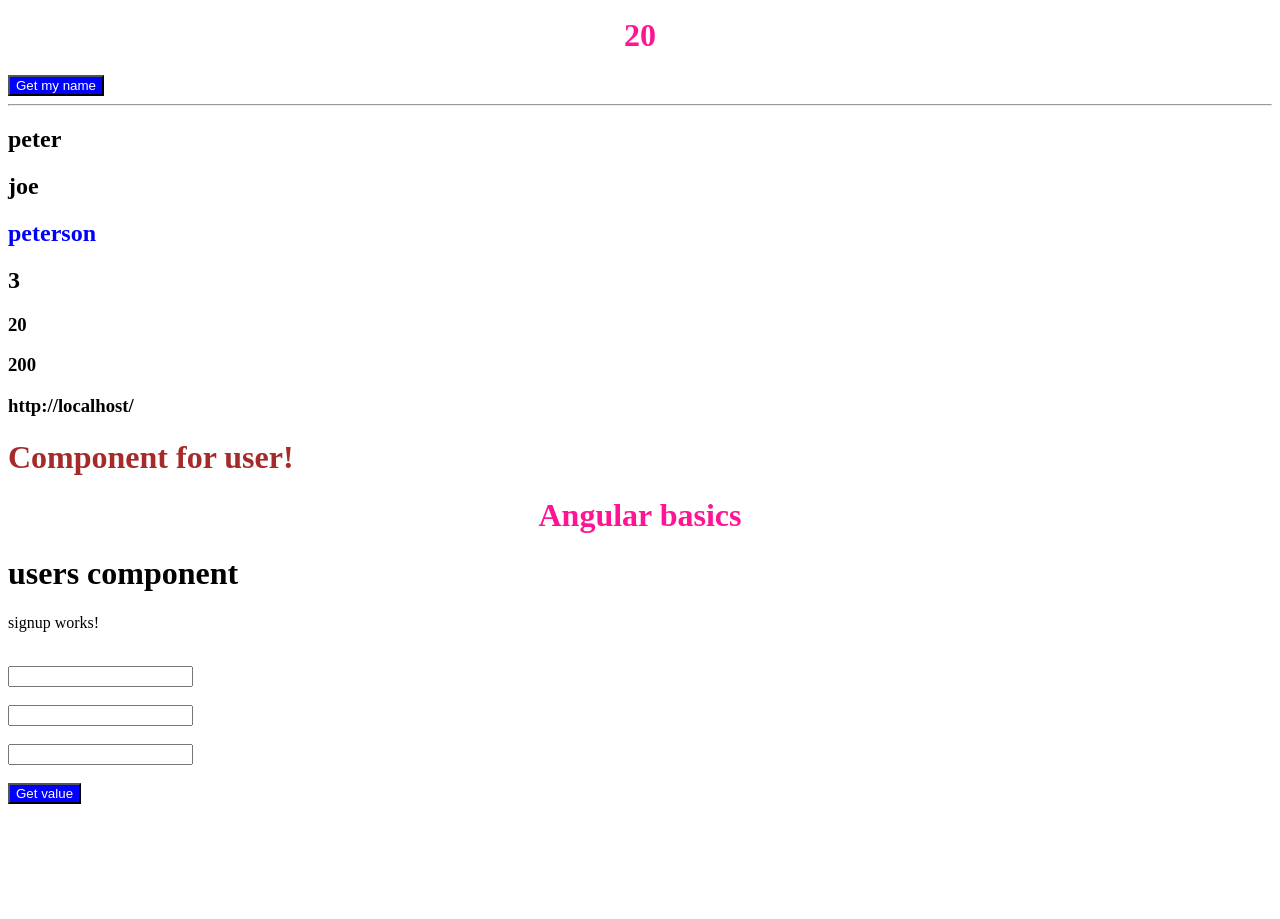
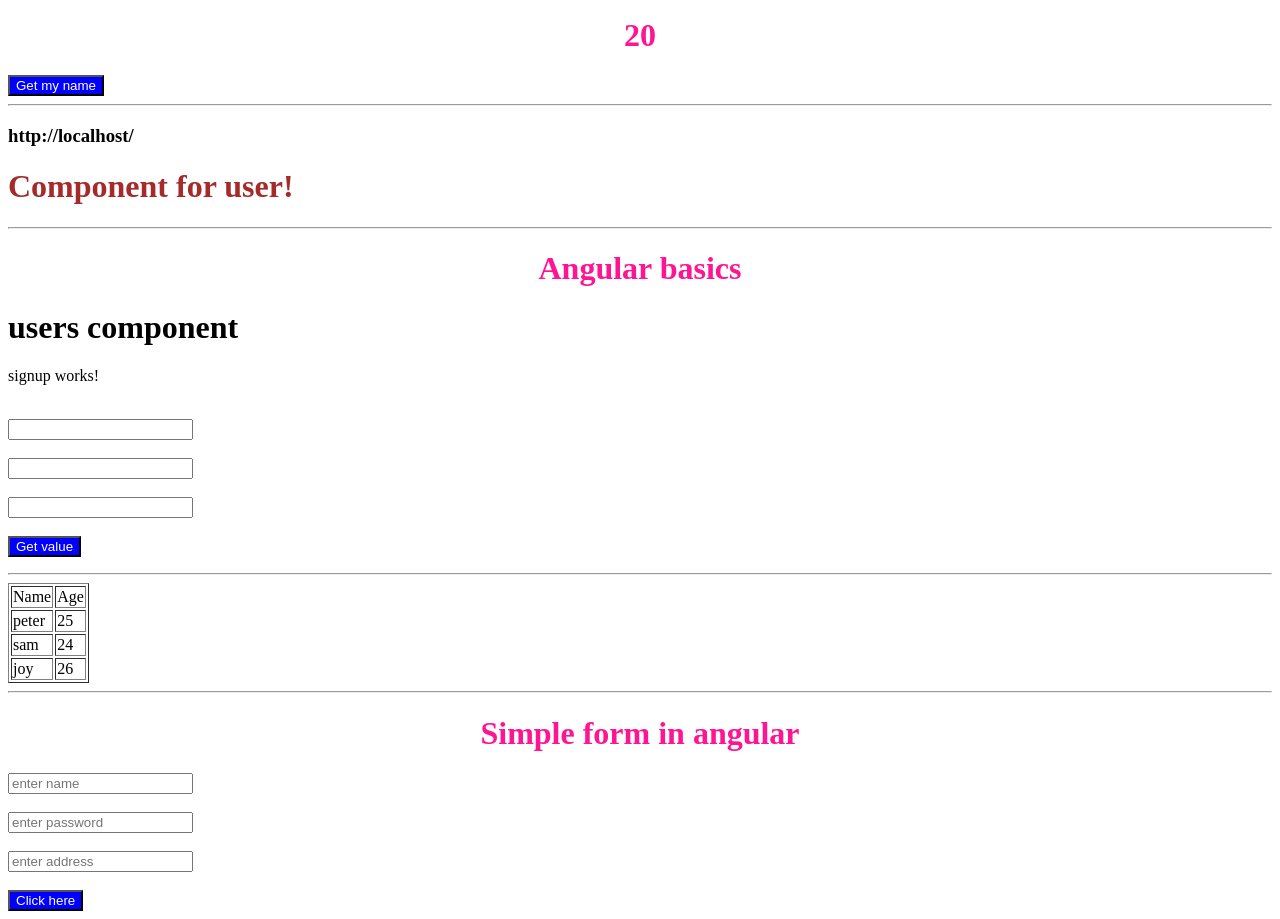
Before and after one commit to ojhal/Angular-basics, an Angular app: page / in a window 1280 px wide. Shown: the part 180-1099 px from the top of the page. Before the commit the page ends 1000 px from the top, so only its background shows below. Built offline with nearby package versions, Linux system fonts and the light colour scheme.

Commit message:
create a form

```diff
--- a/src/app/app.component.html
+++ b/src/app/app.component.html
@@ -6,15 +6,16 @@
 <h1>{{obj.age}}</h1>
 <button (click)="getName()">Get my name</button>
 <hr />
-<h2>{{arr[0]}}</h2>
+<!-- <h2>{{arr[0]}}</h2>
 <h2>{{arr[1]}}</h2>
 <h2 style="color: blue;">{{arr[2]}}</h2>
 <h2>{{arr.length}}</h2>
 <h3>{{10+10}}</h3>
 
-<h3>{{a+b}}</h3>
+<h3>{{a+b}}</h3> -->
 <h3>{{siteUrl}}</h3>
 <app-user-list></app-user-list>
+<hr />
 <h1>Angular basics</h1>
 <app-login></app-login>
 <app-signup></app-signup>
@@ -32,3 +33,29 @@
 <br>
 <button (click)="getVal(box.value)"> Get value</button>
 <p>{{currentVal}}</p>
+<hr />
+<table border="1">
+  <tr>
+    <td>Name</td>
+    <td>Age</td>
+  </tr>
+  <tr *ngFor="let item of data">
+    <td>{{item.name}}</td>
+    <td>{{item.age}}</td>
+
+  </tr>
+</table>
+<hr />
+<h1>Simple form in angular</h1>
+<form #simpleForm="ngForm" (ngSubmit)="getUserValue(simpleForm.value)">
+  <input type="text" ngModel name="username" placeholder="enter name" />
+  <br>
+  <br>
+  <input type="password" ngModel name="password" placeholder="enter password" />
+  <br>
+  <br>
+  <input type="text" ngModel name="address" placeholder="enter address" />
+  <br>
+  <br>
+  <button> Click here</button>
+</form>
--- a/src/app/app.component.ts
+++ b/src/app/app.component.ts
@@ -1,4 +1,6 @@
 import { Component } from '@angular/core';
+import { ParseTreeResult, SafeMethodCall } from '@angular/compiler';
+import { getMaxListeners } from 'cluster';
 
 @Component({
   selector: 'app-root',
@@ -29,4 +31,21 @@
     console.log(val);
     this.currentVal = val;
   }
+  data = [
+    {
+      name: 'peter',
+      age: 25,
+    },
+    {
+      name: 'sam',
+      age: 24,
+    },
+    {
+      name: 'joy',
+      age: 26,
+    },
+  ];
+  getUserValue(value) {
+    console.log(value);
+  }
 }
--- a/src/app/app.module.ts
+++ b/src/app/app.module.ts
@@ -5,10 +5,11 @@
 import { AppComponent } from './app.component';
 import { UserListComponent } from './user-list/user-list.component';
 import { UsersModule } from './users/users.module';
+import { FormsModule } from '@angular/forms';
 
 @NgModule({
   declarations: [AppComponent, UserListComponent],
-  imports: [BrowserModule, AppRoutingModule, UsersModule],
+  imports: [BrowserModule, AppRoutingModule, UsersModule, FormsModule],
   providers: [],
   bootstrap: [AppComponent],
 })
```
